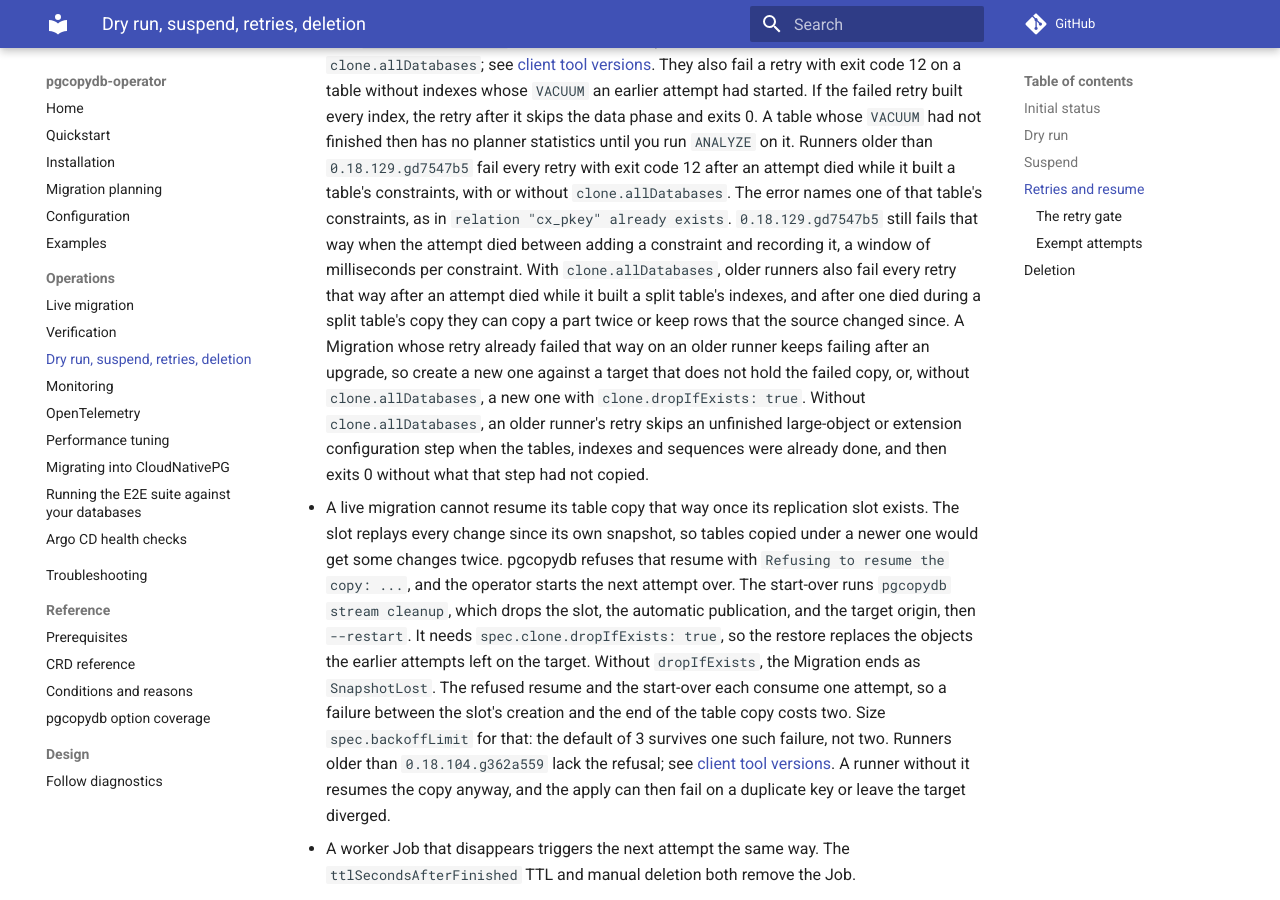
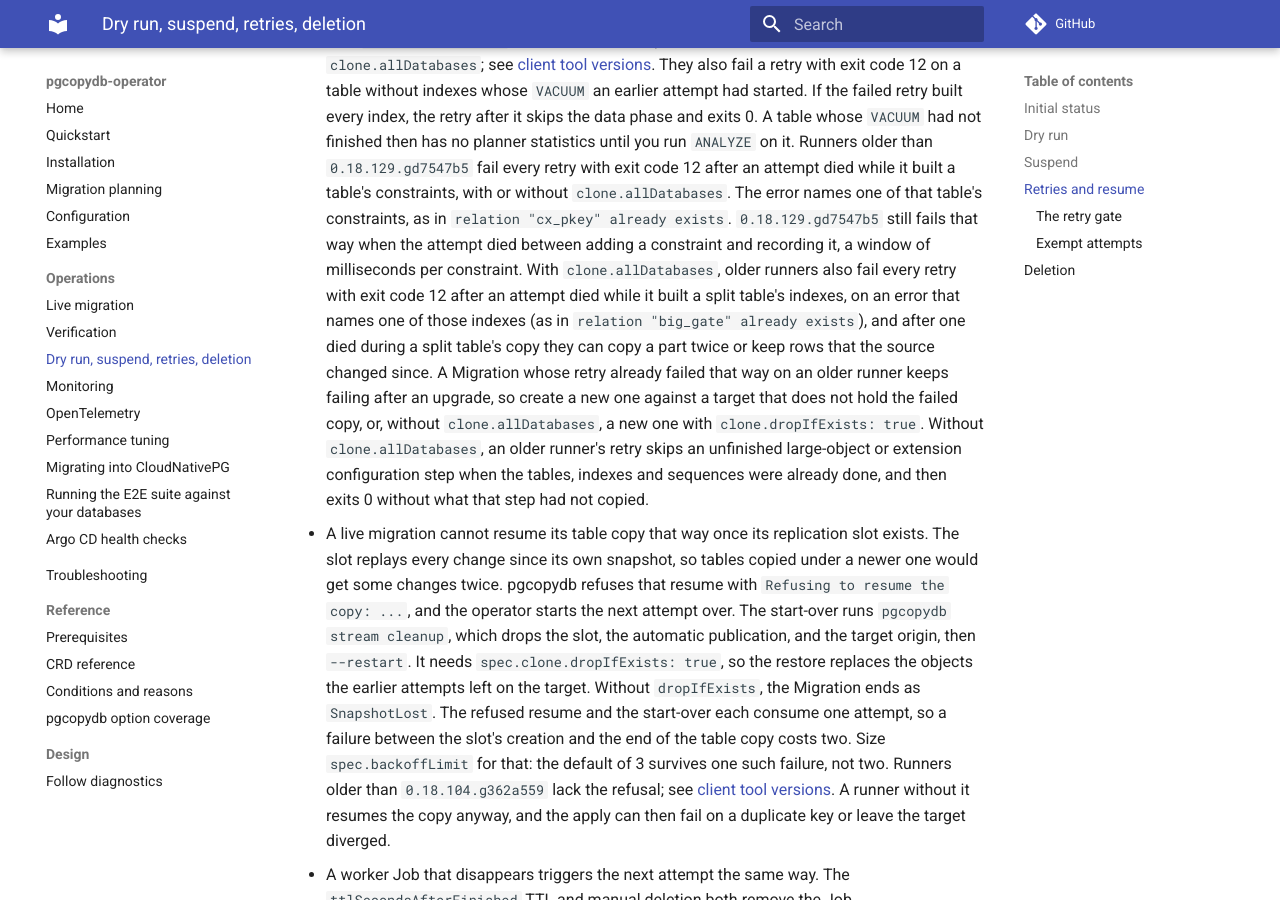
Before and after one commit to ydixken/pgcopydb-operator, an MkDocs documentation site: the page built from docs/operations/lifecycle.md, in a window 1280 px wide and 900 px high, scrolled down 2342 px. Built offline with MkDocs 1.6.1 and Material for MkDocs 9.7.7, drawn with Linux system fonts in a browser that asks for light colours; comment, search, counter and statistics services are not loaded.

Commit message:
docs: name the split-index error, cron history and five-database fix
The lifecycle page said that after a kill during a split table's index build, older runners fail every retry "that way", right after a line whose error names a constraint.
The retry's error names one of the split table's indexes instead, as in `relation "big_gate" already exists`, and the sentence now says so, with exit code 12.
The runner README named only `cron.job` among the `pg_cron` rows an all-databases clone copies, and now also names `cron.job_run_details`, as the prerequisites page does.
The prerequisites page listed a "SysV slot" fix, a term it never explains, and now calls it the five-database fix, after its sentence on cloning five or more databases.

```diff
--- a/docs/operations/lifecycle.md
+++ b/docs/operations/lifecycle.md
@@ -94,7 +94,7 @@ The operator owns the retry policy, so attempt counts and failure reasons live o
   Runners older than `0.18.129.gd7547b5` fail every retry with exit code 12 after an attempt died while it built a table's constraints, with or without `clone.allDatabases`.
   The error names one of that table's constraints, as in `relation "cx_pkey" already exists`.
   `0.18.129.gd7547b5` still fails that way when the attempt died between adding a constraint and recording it, a window of milliseconds per constraint.
-  With `clone.allDatabases`, older runners also fail every retry that way after an attempt died while it built a split table's indexes, and after one died during a split table's copy they can copy a part twice or keep rows that the source changed since.
+  With `clone.allDatabases`, older runners also fail every retry with exit code 12 after an attempt died while it built a split table's indexes, on an error that names one of those indexes (as in `relation "big_gate" already exists`), and after one died during a split table's copy they can copy a part twice or keep rows that the source changed since.
   A Migration whose retry already failed that way on an older runner keeps failing after an upgrade, so create a new one against a target that does not hold the failed copy, or, without `clone.allDatabases`, a new one with `clone.dropIfExists: true`.
   Without `clone.allDatabases`, an older runner's retry skips an unfinished large-object or extension configuration step when the tables, indexes and sequences were already done, and then exits 0 without what that step had not copied.
 - A live migration cannot resume its table copy that way once its replication slot exists.
```
Also changed, not shown: docs/reference/prerequisites.md (+1 -1 lines), images/runner/README.md (+1 -1 lines).
